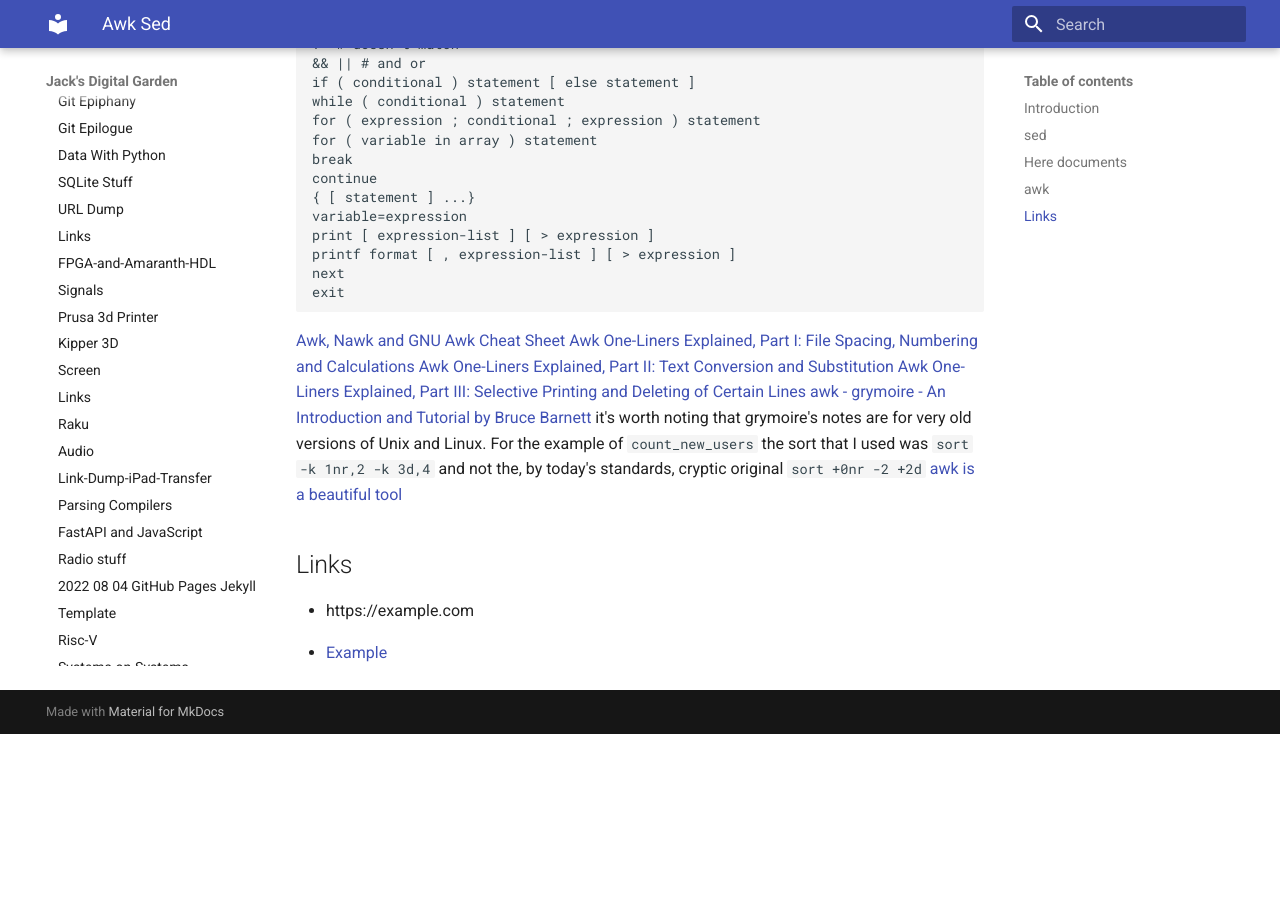
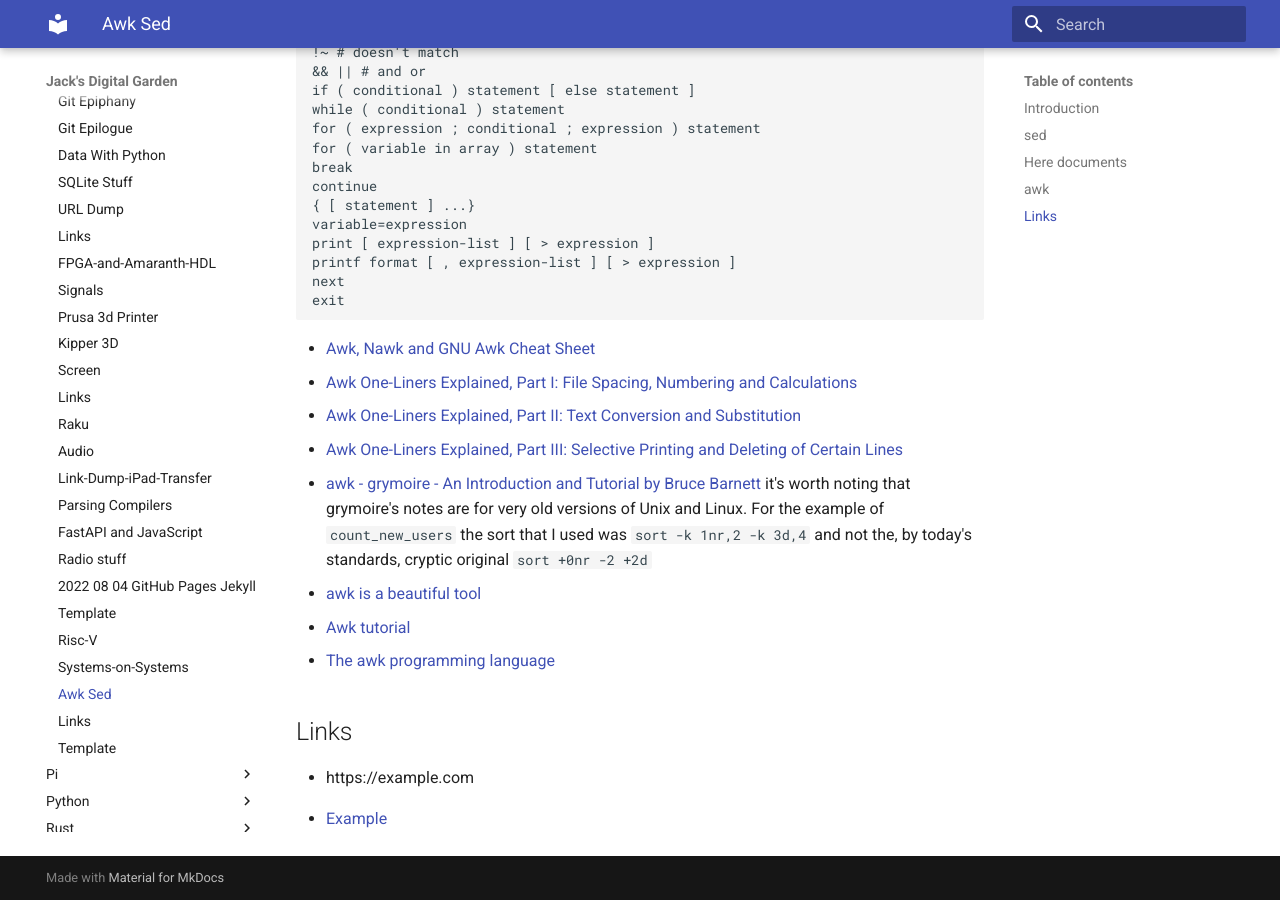
Before and after one commit to jchidley/mkdocs-material-test, an MkDocs documentation site: the page built from docs/Other/2023-09-26-awk-sed.md, in a window 1280 px wide and 900 px high, scrolled down 3005 px. Built offline with MkDocs 1.6.1 and Material for MkDocs 9.7.7, drawn with Linux system fonts in a browser that asks for light colours; before the commit the page ends 3739 px from its top, so only the background shows below that; some of the changed text lies outside the part shown.

````diff
--- a/docs/Other/2023-09-26-awk-sed.md
+++ b/docs/Other/2023-09-26-awk-sed.md
@@ -12,8 +12,9 @@
 
 ## sed
 
-[Sed - grymoire - An Introduction and Tutorial by Bruce Barnett](https://www.grymoire.com/Unix/Sed.html)
-https://catonmat.net/ftp/sed.stream.editor.cheat.sheet.txt
+* [Sed - grymoire - An Introduction and Tutorial by Bruce Barnett](https://www.grymoire.com/Unix/Sed.html)
+* https://catonmat.net/ftp/sed.stream.editor.cheat.sheet.txt
+[sed . . . the stream editor](https://www.pement.org/sed/index.htm)
 
 
 ## Here documents
@@ -168,12 +169,14 @@
 exit
 ```
 
-[Awk, Nawk and GNU Awk Cheat Sheet](https://catonmat.net/ftp/awk.cheat.sheet.txt)
-[Awk One-Liners Explained, Part I: File Spacing, Numbering and Calculations](https://catonmat.net/awk-one-liners-explained-part-one)
-[Awk One-Liners Explained, Part II: Text Conversion and Substitution](https://catonmat.net/awk-one-liners-explained-part-two)
-[Awk One-Liners Explained, Part III: Selective Printing and Deleting of Certain Lines](https://catonmat.net/awk-one-liners-explained-part-three)
-[awk - grymoire - An Introduction and Tutorial by Bruce Barnett](https://www.grymoire.com/Unix/Awk.html) it's worth noting that grymoire's notes are for very old versions of Unix and Linux. For the example of `count_new_users` the sort that I used was `sort -k 1nr,2 -k 3d,4` and not the, by today's standards, cryptic original `sort +0nr -2 +2d`
-[awk is a beautiful tool](https://www.eriwen.com/tools/awk-is-a-beautiful-tool/)
+* [Awk, Nawk and GNU Awk Cheat Sheet](https://catonmat.net/ftp/awk.cheat.sheet.txt)
+* [Awk One-Liners Explained, Part I: File Spacing, Numbering and Calculations](https://catonmat.net/awk-one-liners-explained-part-one)
+* [Awk One-Liners Explained, Part II: Text Conversion and Substitution](https://catonmat.net/awk-one-liners-explained-part-two)
+* [Awk One-Liners Explained, Part III: Selective Printing and Deleting of Certain Lines](https://catonmat.net/awk-one-liners-explained-part-three)
+* [awk - grymoire - An Introduction and Tutorial by Bruce Barnett](https://www.grymoire.com/Unix/Awk.html) it's worth noting that grymoire's notes are for very old versions of Unix and Linux. For the example of `count_new_users` the sort that I used was `sort -k 1nr,2 -k 3d,4` and not the, by today's standards, cryptic original `sort +0nr -2 +2d`
+* [awk is a beautiful tool](https://www.eriwen.com/tools/awk-is-a-beautiful-tool/)
+* [Awk tutorial](https://www.grymoire.com/Unix/Awk.html)
+* [The awk programming language](https://www.pement.org/awk.htm)
 
 
 ## Links
````
